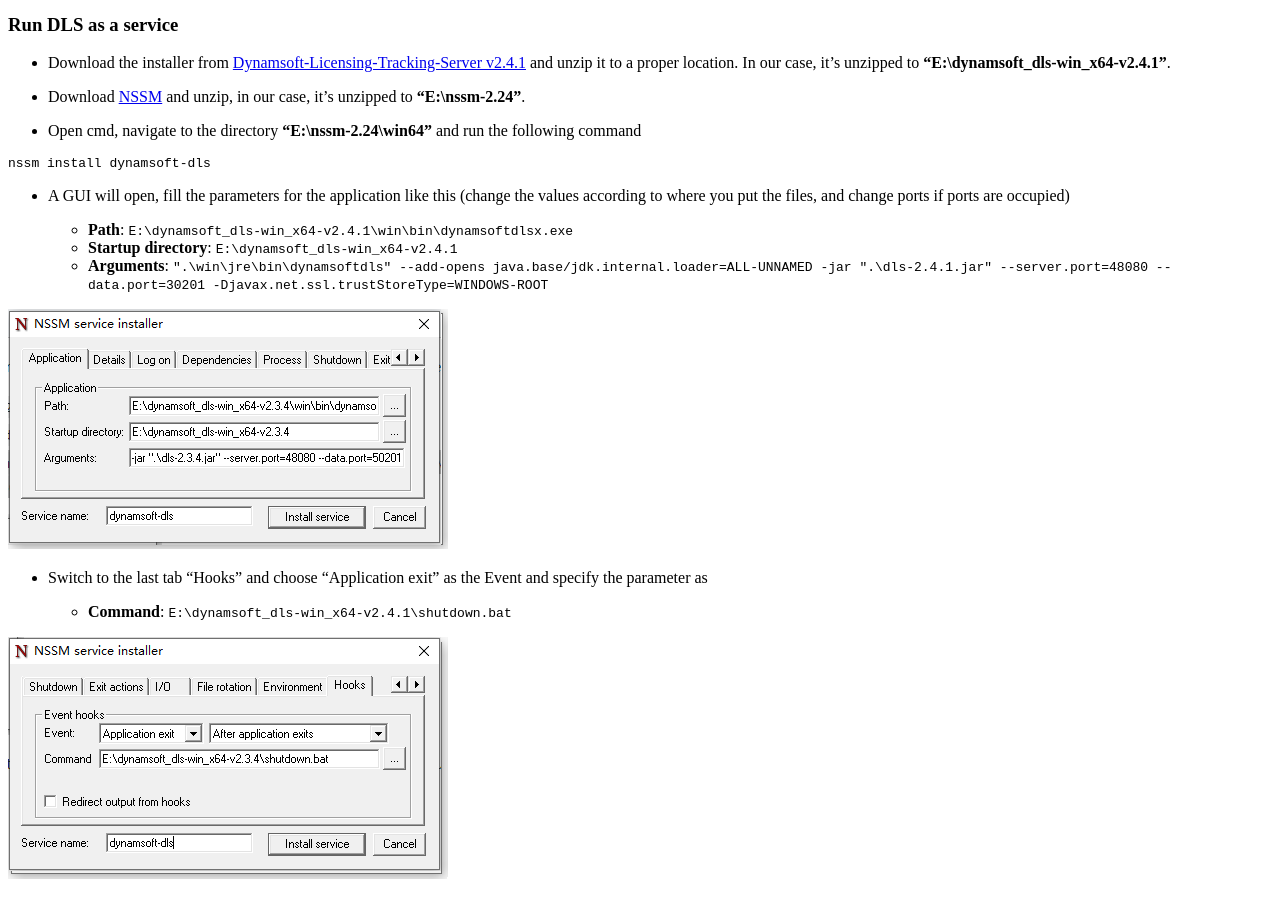
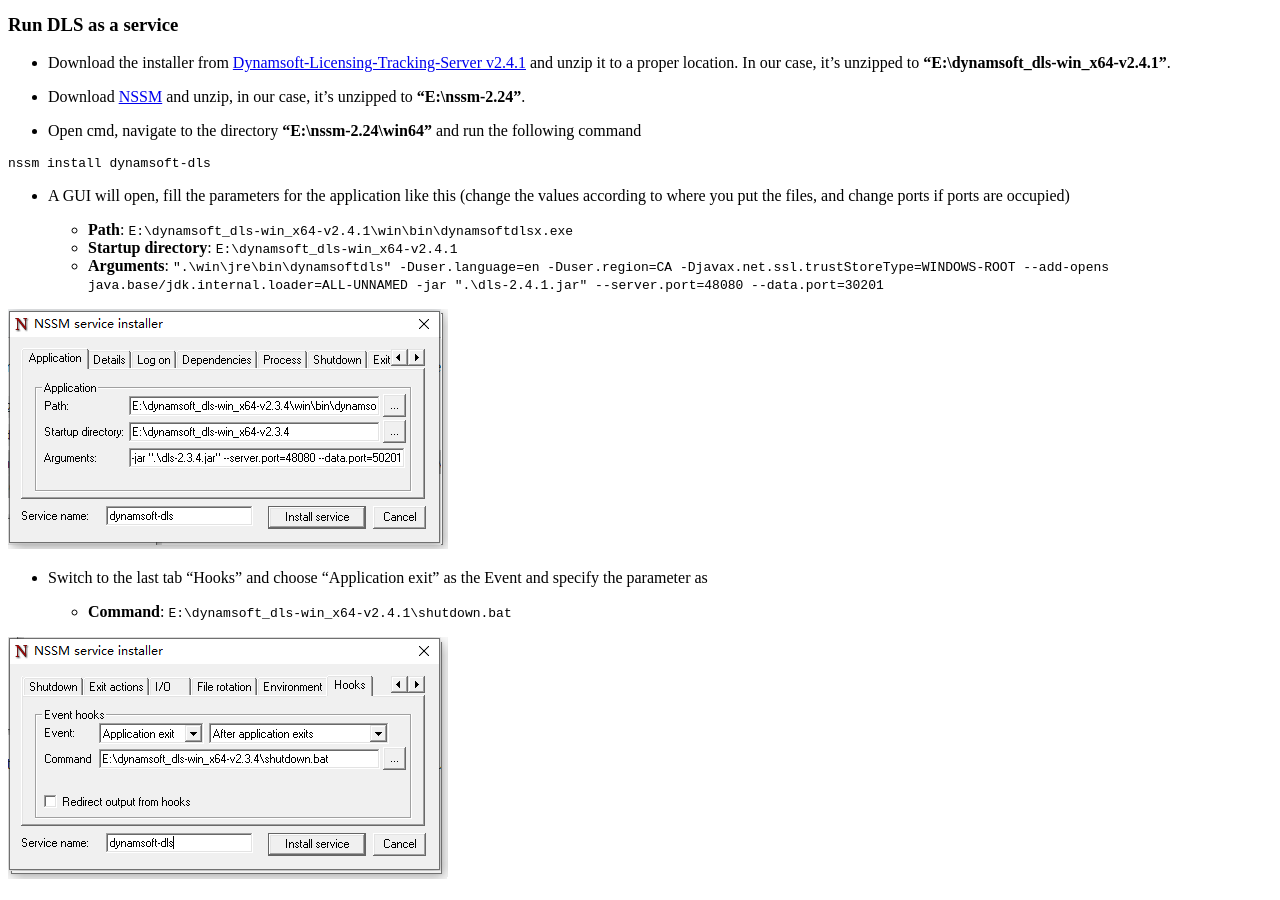
Before and after one commit to dynamsoft-docs/license-server-docs, a Jekyll site: the page built from selfhosting/DLSonWindows.md, in a window 1280 px wide and 900 px high, scrolled down 681 px. Built offline with Jekyll 4.4.1, drawn with Linux system fonts in a browser that asks for light colours.

Commit message:
Update DLSonWindows.md
-Duser.language=en -Duser.region=CA

```diff
--- a/selfhosting/DLSonWindows.md
+++ b/selfhosting/DLSonWindows.md
@@ -36,7 +36,7 @@
 
   * **Path**: `E:\dynamsoft_dls-win_x64-v2.4.1\win\bin\dynamsoftdlsx.exe`
   * **Startup directory**: `E:\dynamsoft_dls-win_x64-v2.4.1`
-  * **Arguments**: `".\win\jre\bin\dynamsoftdls" --add-opens java.base/jdk.internal.loader=ALL-UNNAMED -jar ".\dls-2.4.1.jar" --server.port=48080 --data.port=30201 -Djavax.net.ssl.trustStoreType=WINDOWS-ROOT`
+  * **Arguments**: `".\win\jre\bin\dynamsoftdls" -Duser.language=en -Duser.region=CA -Djavax.net.ssl.trustStoreType=WINDOWS-ROOT --add-opens java.base/jdk.internal.loader=ALL-UNNAMED -jar ".\dls-2.4.1.jar" --server.port=48080 --data.port=30201`
 
 ![nssm-001]({{site.assets}}imgs/nssm-001.png)
 
```
